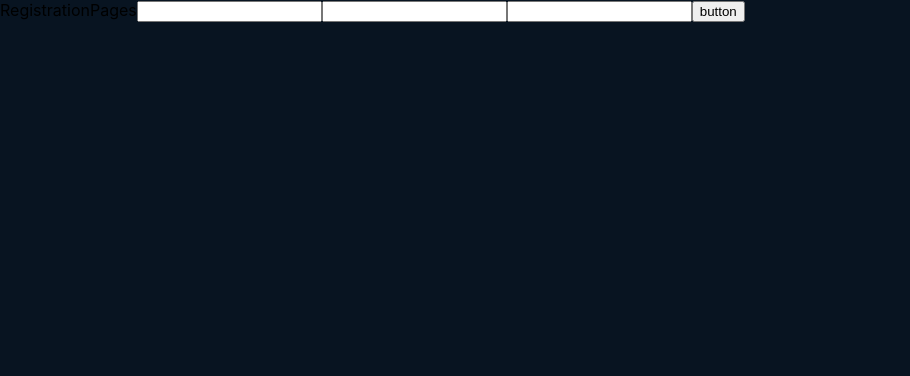
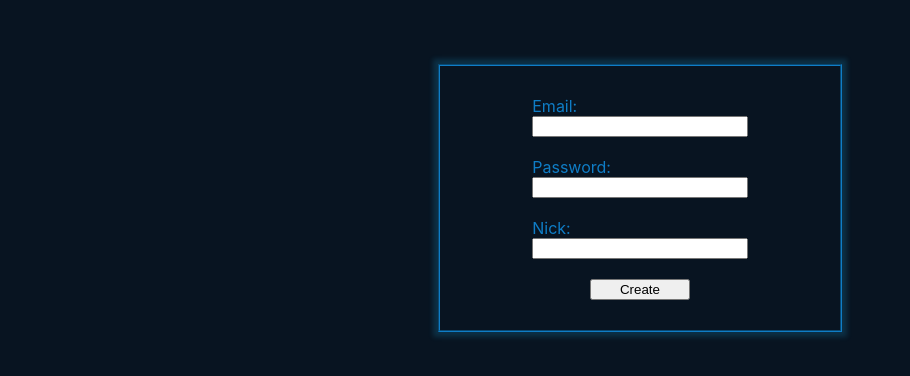
Before and after one commit to Frolenkov/Korzh-Ilya-Modul-React, a React (Create React App) app: page /1 in a window 1280 px wide. Shown: the top 376 px of the page, without its empty margins (0-910 px from the left). Built offline with nearby package versions, Linux system fonts and the light colour scheme; no server answers.

Commit message:
Permission denied Create Entity of class User

```diff
--- a/src/Pages/AsidePanel/AsidePanel.jsx
+++ b/src/Pages/AsidePanel/AsidePanel.jsx
@@ -4,7 +4,7 @@ import style from './AsidePanel.module.css';
 import { rootCategories } from '../../api';
 import { useDispatch, useSelector } from 'react-redux';
 import { useEffect } from 'react';
-import { actionPromise } from '../../Store/promiseReducer';
+import { actionPromise } from '../../Store/actionPromise';
 import { useParams } from 'react-router';
 
 
--- a/src/Pages/FirstPage/FirstPage.jsx
+++ b/src/Pages/FirstPage/FirstPage.jsx
@@ -1,35 +1,56 @@
 import { useEffect, useState } from 'react';
 import { Link } from 'react-router-dom';
 import { useDispatch, useSelector } from 'react-redux';
-import { actionPromise } from '../../Store/promiseReducer';
+import { actionPromise } from '../../Store/actionPromise';
 import { loginUser } from '../../api';
+import style from '../RegistrationPage/RegistrationPage.module.css';
 
 export function FirstPage() {
   const [login, setLogin] = useState('');
   const [password, setPassword] = useState('');
+  const [showError, setShowError] = useState(false); // Состояние для отображения ошибки
 
   const dispatch = useDispatch();
   const handleSubmit = () => {
     dispatch(actionPromise('loginUserPromise', loginUser(login, password)));
 
   };
-  const category = useSelector(state => state.promise);
-  console.log(category);
+  const state = useSelector(state => state.promise);
+  const { status, payload } = state || {};
 
-  return (<>
-    <input
-      type="password"
-      placeholder="password"
-      value={password}
-      onChange={(e) => setPassword(e.target.value)}
-    />
-    <input
-      type="email"
-      placeholder="login"
-      value={login}
-      onChange={(e) => setLogin(e.target.value)}
-    />
-    <button onClick={handleSubmit}>submit</button>
-    <Link to="/:registration">Registration</Link>
-  </>);
+  console.log(state);
+
+  useEffect(() => {
+    if (payload?.data?.login===null) {
+      setShowError(true);
+    }
+  }, [payload]);
+  const handleAlertClose = () => {
+    setShowError(false); // Закрываем ошибку
+  };
+  return (<div className={style.container}>
+    <fieldset>
+
+      <label className={style.wrapperInput}>
+        Email: <input type="email" value={login} onChange={(e) => setLogin(e.target.value)} />
+      </label>
+
+      <label className={style.wrapperInput}>
+        Password: <input type="password" value={password} onChange={(e) => setPassword(e.target.value)} />
+      </label>
+
+      <button onClick={handleSubmit}>submit</button>
+
+      {showError && payload?.data?.login===null && (
+        <div className={style.wrapperError}>
+        <span>Please register here if you want to join us </span>
+        {'  '}
+        <button onClick={handleAlertClose}>Close</button>
+      </div>
+      )}
+
+      <Link to="/:registration">Registration</Link>
+
+    </fieldset>
+  </ div>);
 }
--- /dev/null
+++ b/src/Pages/RegistrationPage/RegistrationPage.module.css
@@ -0,0 +1,39 @@
+.container {
+  color: #0f7dc6;
+  display: flex;
+  flex-direction: column;
+  align-items: center;
+}
+
+input {
+  color: #0f7dc6;
+}
+button{
+  cursor: pointer;
+  width: 100px;
+  margin: 10px;
+}
+fieldset {
+  display: flex;
+  flex-direction: column;
+  justify-content: center;
+  align-items: center;
+  border-color: #0f7dc6;
+  width: 35%;
+  padding: 20px;
+  box-shadow: 0 0 5px 5px rgba(29,162,216, 0.2);
+}
+
+.wrapperInput {
+  cursor: pointer;
+  display: flex;
+  flex-direction: column;
+  width: 60%;
+  margin: 10px;
+}
+.wrapperError{
+  display: flex;
+  flex-direction: column;
+  align-items: center;
+
+}
--- a/src/Pages/RegistrationPage/RegistrationPages.jsx
+++ b/src/Pages/RegistrationPage/RegistrationPages.jsx
@@ -1,47 +1,61 @@
 import { useEffect, useRef, useState } from 'react';
 import { useDispatch, useSelector } from 'react-redux';
-import { actionPromise } from '../../Store/promiseReducer';
-import { registrationUser } from '../../api';
-import { Input } from '../../Components/Input';
+import { actionPromise } from '../../Store/actionPromise';
+import { loginUser, registrationUser } from '../../api';
+import style from "./RegistrationPage.module.css";
 
 export const RegistrationPages = () => {
   const [login, setLogin] = useState('');
-   const [password, setPassword] = useState('');
+  const [password, setPassword] = useState('');
   const [nick, setNick] = useState('');
-  const [toggle, setToggle] = useState(true);
+  const [showError, setShowError] = useState(false);
 
   const dispatch = useDispatch();
 
+  const state = useSelector((state) => state.promise);
+  const { status, payload } = state?.promiseRegistrationUser || {};
 
   const handleSubmit = () => {
-    setToggle(toggle => !toggle);
-
+    dispatch(actionPromise('promiseRegistrationUser', registrationUser(login, password, nick)));
   };
 
-  const category = useSelector(state => state?.promise.registrationUserPromise);
-  const { status, payload } = category || {};
+  useEffect(() => {
+    if (payload?.data?.UserUpsert) {
+      dispatch(actionPromise('loginUserPromise', loginUser(login, password)));
+    }
+    if (payload?.errors?.length > 0) {
+      setShowError(true);
+    }
 
 
-  useEffect(() => {
-    if (payload?.errors?.length) {
-      console.log(category?.payload.errors[0].message);
-      console.log(category?.payload.errors);
-    }
-    dispatch(actionPromise('registrationUserPromise', registrationUser(login, password,nick)));
-  }, [toggle]);
+  }, [payload]);
 
 
+  const token = state?.loginUserPromise?.payload?.data?.login;
+  console.log(token);
+
+  const handleAlertClose = () => setShowError(false);
 
 
+  return (<div className={style.container}>
+    <fieldset>
+      <label className={style.wrapperInput}>
+        Email: <input type="email" value={login} onChange={(e) => setLogin(e.target.value)} />
+      </label>
+      <label className={style.wrapperInput}>
+        Password: <input type="password" value={password} onChange={(e) => setPassword(e.target.value)} />
+      </label>
+      <label className={style.wrapperInput}>
+        Nick: <input type="text" value={nick} onChange={(e) => setNick(e.target.value)} />
 
-  return (<div>RegistrationPages
-      <input type="email" value={login} onChange={(e) => setLogin(e.target.value)} />
-      <input type="password" value={password} onChange={(e) => setPassword(e.target.value)} />
-      <input type="text" value={nick} onChange={(e) => setNick(e.target.value)} />
-      <button onClick={handleSubmit}>button</button>
-      {/*{ payload?.errors.length > 0 ? alert(category?.payload.errors[0].message) : ''}*/}
+      </label>
+      <button onClick={handleSubmit}>Create</button>
+      {showError && payload?.errors?.length > 0 && (<div className={style.wrapperError}>
+        <span> {payload.errors[0].message}</span>
+        {'  '}
+        <button onClick={handleAlertClose}>Close</button>
+      </div>)}
+    </fieldset>
 
-    </div>
-
-  );
+  </div>);
 };
--- /dev/null
+++ b/src/Store/actionPromise.js
@@ -0,0 +1,16 @@
+const actionPending = (promiseName) => ({ type: 'PROMISE', promiseName, status: 'PENDING' });
+const actionFulfilled = (promiseName, payload) => ({ type: 'PROMISE', promiseName, status: 'FULFILLED', payload });
+const actionRejected = (promiseName, error) => ({ type: 'PROMISE', promiseName, status: 'REJECTED', error });
+
+
+
+export const actionPromise = (promiseName, promise) => async dispatch => {
+  dispatch(actionPending(promiseName));
+  try {
+    const payload = await promise;
+    dispatch(actionFulfilled(promiseName, payload));
+    return payload;
+  } catch (error) {
+    dispatch(actionRejected(promiseName, error));
+  }
+};
--- a/src/Store/authReducer.js
+++ b/src/Store/authReducer.js
@@ -24,5 +24,5 @@ export function authReducer(state = {}, { type, token }) {
   return state;
 }
 
-const actionAuthLogin = token => ({ type: 'AUTH_LOGIN', token });
-const actionAuthLogout = () => ({ type: 'AUTH_LOGOUT' });
+export const actionAuthLogin = token => ({ type: 'AUTH_LOGIN', token });
+export const actionAuthLogout = () => ({ type: 'AUTH_LOGOUT' });
--- a/src/Store/index.js
+++ b/src/Store/index.js
@@ -1,8 +1,7 @@
 import { authReducer } from './authReducer';
 import { cartReducer } from './cartReducer';
 import { localStoredReducer } from './localStoredReducer';
-import { promiseReducer } from './promiseReducer';
-import {actionPromise} from './promiseReducer';
+import { promiseReducer } from './promiseReduser';
 import {configureStore,combineReducers} from '@reduxjs/toolkit';
 
 
--- a/src/Store/promiseReducer.js
+++ /dev/null
@@ -1,26 +0,0 @@
-export function promiseReducer(state = {}, { promiseName, type, status, payload, error }) {
-  if (type === 'PROMISE') {
-    return {
-      ...state, [promiseName]: { status, payload, error }
-    };
-  }
-  return state;
-}
-
-const actionPending = (promiseName) => ({ type: 'PROMISE', promiseName, status: 'PENDING' });
-const actionFulfilled = (promiseName, payload) => ({ type: 'PROMISE', promiseName, status: 'FULFILLED', payload });
-const actionRejected = (promiseName, error) => ({ type: 'PROMISE', promiseName, status: 'REJECTED', error });
-
-
-export const actionPromise = (promiseName, promise) => async dispatch => {
-  dispatch(actionPending(promiseName)); //сигналізуємо redux, що проміс почався
-  try {
-    const payload = await promise; //очікуємо промісу
-    dispatch(actionFulfilled(promiseName, payload)); //сигналізуємо redux, що проміс успішно виконано
-    return payload; //у місці запуску store.dispatch з цим thunk можна також отримати результат промісу
-  } catch (error) {
-    dispatch(actionRejected(promiseName, error)); //у разі помилки - сигналізуємо redux, що проміс не склався
-  }
-
-
-};
--- /dev/null
+++ b/src/Store/promiseReduser.js
@@ -0,0 +1,8 @@
+export function promiseReducer(state = {}, { promiseName, type, status, payload, error }) {
+  if (type === 'PROMISE') {
+    return {
+      ...state, [promiseName]: { status, payload, error }
+    };
+  }
+  return state;
+}
--- a/src/index.css
+++ b/src/index.css
@@ -16,6 +16,8 @@ body {
   -moz-osx-font-smoothing: grayscale;
   background-color: #081421 ;
   height: 100vh;
+  padding: 5%;
+
 }
 
 header {
```
